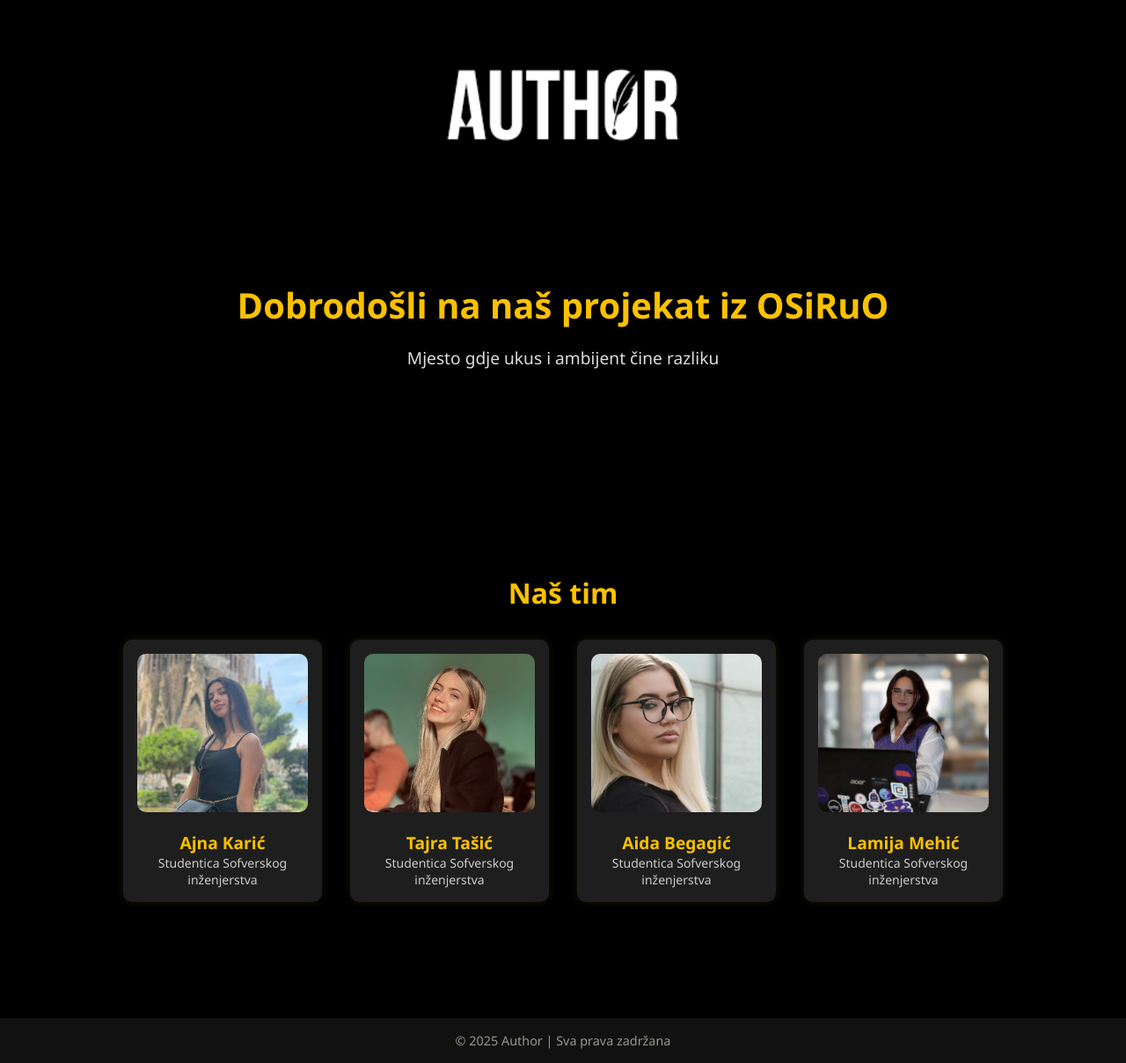
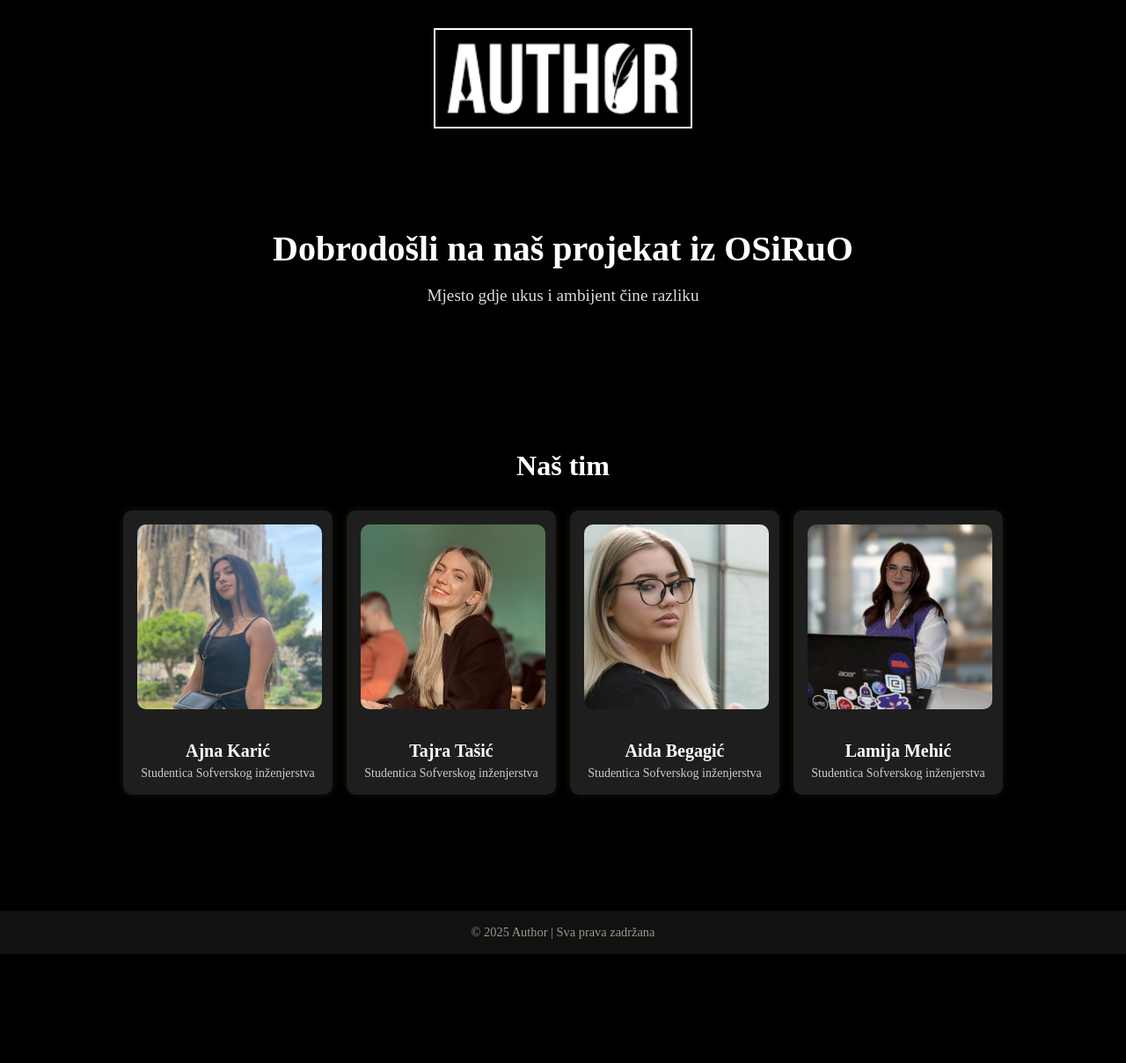
Before and after one commit to lamija-mhc/meni-projekat, a Flask app: page / in a window 1280 px wide. Shown: the whole page at 88% size. After the commit the page ends 1084 px from the top, so only its background shows below. Run offline with Flask 3, Linux system fonts and the light colour scheme.

Commit message:
Promijenjena pocetna stranica

```diff
--- a/static/style.css
+++ b/static/style.css
@@ -5,16 +5,17 @@ body {
   background-position: center;
   background-attachment: fixed;
   color: #ffffff;
-  font-family: 'Segoe UI', sans-serif;
+  font-family: 'Times New Roman', Times, serif;
   margin: 0;
   padding: 0;
+
 }
 
 /* Header */
 header {
   text-align: center;
   background-color: rgba(0, 0, 0, 0.7);
-
+  margin-top: 2%;
 }
 
 
@@ -27,7 +28,7 @@ header {
 
 .hero h2 {
   font-size: 2.5rem;
-  color: #fac100;
+  color: white;
   margin-bottom: 1rem;
 }
 
@@ -39,19 +40,20 @@ header {
 /* Dugme za meni */
 .menu-button-container {
   text-align: center;
-  margin: 3rem 0;
+  margin: 2rem 0;
+
 }
 
 .menu-square {
   display: flex;
+  border: 2px solid white;
   align-items: center;
   justify-content: center;
-  width: 260px;
+  width: 290px;
   height: 110px;
   background-color: #2c2c2c;
   text-decoration: none;
   color: #fff;
-  padding: 1rem;
   transition: transform 0.3s;
   margin: 0 auto;
   overflow: hidden;
@@ -72,21 +74,21 @@ header {
 /* Tim sekcija */
 .team {
   padding: 2rem 1rem;
-  margin-top: 100px;
+  margin-top: 2rem;
   margin-bottom: 100px;
 }
 
 .team-heading {
   text-align: center;
   font-size: 2rem;
-  color: #fac100;
+  color: white;
   margin-bottom: 2rem;
 }
 
 .team-grid {
   display: grid;
-  grid-template-columns: repeat(auto-fit, minmax(180px, 1fr));
-  gap: 2rem;
+  grid-template-columns: repeat(auto-fit, minmax(230px, 1fr));
+  gap: 1rem;
   max-width: 1000px;
   margin: 0 auto;
   padding: 0 1rem;
@@ -108,17 +110,18 @@ header {
 }
 
 .team-member img {
-  width: 100%;
-  height: 180px;
+  width: 210px;
+  height: 210px;
   object-fit: cover;
   border-radius: 10px;
-  margin-bottom: 1rem;
+  margin-bottom: 2rem;
 }
 
 .name {
-  font-size: 1.2rem;
+  font-size: 20px;
   font-weight: bold;
-  color: #fac100;
+  color: white;
+  margin-bottom: 3%;
 }
 
 .role {
--- a/templates/index.html
+++ b/templates/index.html
@@ -27,22 +27,22 @@
   <section class="team">
     <h3 class="team-heading">Naš tim</h3>
     <div class="team-grid">
-      <a href="https://www.linkedin.com/" target="_blank" class="team-member">
+      <a href="https://www.linkedin.com/in/ajna-karić-021237286/" target="_blank" class="team-member">
         <img src="{{ url_for('static', filename='images/clan1.jpg') }}" alt="Član 1">
         <div class="name">Ajna Karić</div>
         <div class="role">Studentica Sofverskog inženjerstva</div>
       </a>
-      <a href="https://www.linkedin.com/" target="_blank" class="team-member">
+      <a href="https://www.linkedin.com/in/tajra-tašić-a85107357/" target="_blank" class="team-member">
         <img src="{{ url_for('static', filename='images/clan2.jpeg') }}" alt="Član 2">
         <div class="name">Tajra Tašić</div>
         <div class="role">Studentica Sofverskog inženjerstva</div>
       </a>
-      <a href="https://www.linkedin.com/" target="_blank" class="team-member">
+      <a href="https://www.linkedin.com/in/aida-begagić-383168364/" target="_blank" class="team-member">
         <img src="{{ url_for('static', filename='images/clan3.jpg') }}" alt="Član 3">
         <div class="name">Aida Begagić</div>
         <div class="role">Studentica Sofverskog inženjerstva</div>
       </a>
-      <a href="https://www.linkedin.com/" target="_blank" class="team-member">
+      <a href="https://www.linkedin.com/in/lamija-mehic/" target="_blank" class="team-member">
         <img src="{{ url_for('static', filename='images/clan.png') }}" alt="Član 4">
         <div class="name">Lamija Mehić</div>
         <div class="role">Studentica Sofverskog inženjerstva</div>
```
